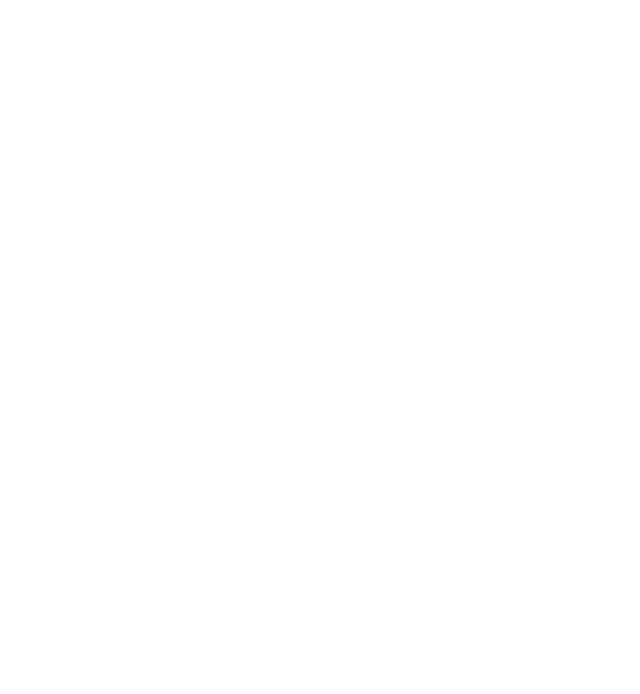
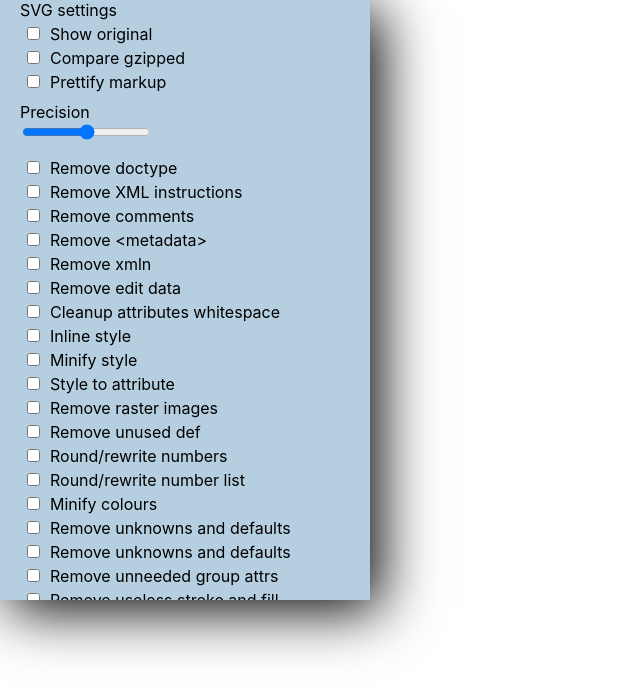
Before and after one commit to CastelloDev/SvgWebsite, a React (Create React App) app: page /svgSettingOptions in a window 1280 px wide. Shown: the top 694 px of the page, without its empty margins (0-640 px from the left). Built offline with nearby package versions, Linux system fonts and the light colour scheme.

Commit message:
change naming

```diff
--- a/src/App.js
+++ b/src/App.js
@@ -3,7 +3,7 @@
 import chooseFolder from "../src/components/chooseFolder/chooseFolder";
 import displaySvg from "../src/components/displaySvg/displaySvg";
 import "./App.scss";
-import svgSettingArray from "./components/svgSetting/svgSettingArray" ;
+import svgSettingOptions from "./components/svgSetting/svgSettingOptions" ;
 class App extends Component {
   render() {
     return (
@@ -13,7 +13,7 @@
             <Switch>
               <Route path="/choosefile" component={chooseFolder} />
               <Route path="/displaySvg" component={displaySvg} />
-               <Route path="/svgCardSetting" component={svgSettingArray} />
+               <Route path="/svgSettingOptions" component={svgSettingOptions} />
             </Switch>
           </div>
         </BrowserRouter>
--- a/src/components/svgSetting/slider.js
+++ b/src/components/svgSetting/slider.js
@@ -5,7 +5,7 @@
     render() {
       return(
         <div >
-          {this.props.name}
+          {this.props.option}
           <div>
             <input  type="range" name="points"></input>
           </div>
--- a/src/components/svgSetting/svgSetting.js
+++ b/src/components/svgSetting/svgSetting.js
@@ -29,7 +29,7 @@
 						checked={this.state.isClicked}
 					/>
 					<label className="checkbox-label-svg">
-                {this.props.name}
+                {this.props.option}
 					</label>
 				</div>
 		);
--- a/src/components/svgSetting/svgSettingArray.js
+++ b/src/components/svgSetting/svgSettingOptions.js
@@ -1,22 +1,22 @@
 import React, { Component } from "react";
 import "./../checkBoxSelection/checkBoxSelection.scss";
-import {cardLayout} from "../svgSetting/svgCardLayout";
-import SvgSetting from "../svgSetting/svgSetting";
+import {cardLayout} from "./svgCardLayout";
+import SvgSetting from "./svgSetting";
 import Slider from "./slider";
-class svgSettingArray extends Component {
+class svgSettingOptions extends Component {
 	constructor(props) {
 		super(props);
 		this.state = {
-		settingNamesList : []
+		settingOptionList : []
     }
 	}
 
    render() {
    	for(var key in cardLayout) {
 		  if(cardLayout[key].type==="checkbox"){
-					 this.state.settingNamesList.push(<SvgSetting key={key} name={cardLayout[key].text} />);
+					 this.state.settingOptionList.push(<SvgSetting key={key} option={cardLayout[key].text} />);
 			}else if(cardLayout[key].type==="slider"){
-					 this.state.settingNamesList.push(<div className="slider"><Slider key={key} name={cardLayout[key].text} /></div>);
+					 this.state.settingOptionList.push(<div className="slider"><Slider key={key} option={cardLayout[key].text} /></div>);
 			}
 		}
 
@@ -26,10 +26,10 @@
 					<label> SVG settings </label>
 				</div>
 				<div >
-					{ this.state.settingNamesList}
+					{ this.state.settingOptionList}
 				</div>
 			</div>
 		);
 	}
 }
-export default svgSettingArray;
+export default svgSettingOptions;
```
